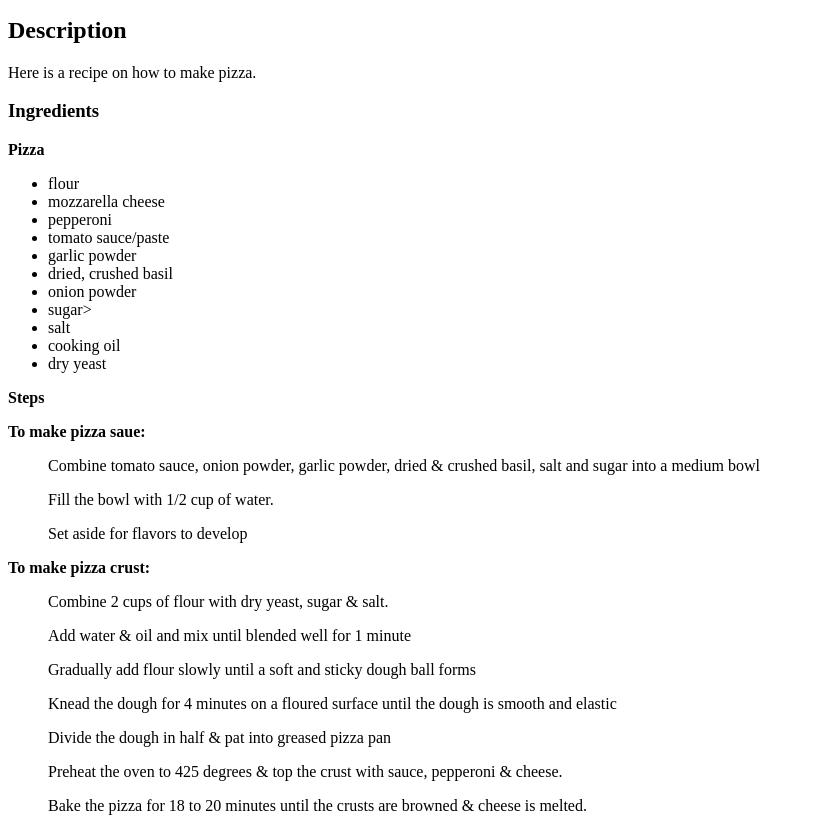
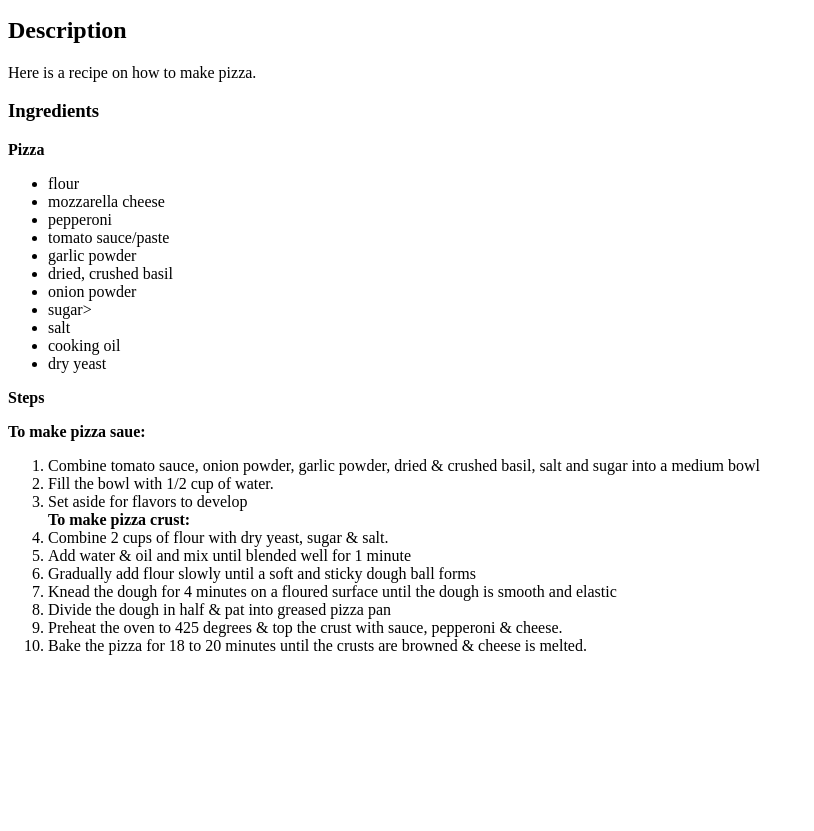
Before and after one commit to TiffanyTL590/odin-recipes, a plain HTML site: page recipes/pizza.html in a window 1280 px wide. Shown: the part 101-932 px from the top of the page, without its empty margins (0-814 px from the left). After the commit the page ends 800 px from the top, so only its background shows below. Drawn offline with Linux system fonts and the light colour scheme.

```diff
--- a/recipes/pizza.html
+++ b/recipes/pizza.html
@@ -31,20 +31,21 @@
         <b>Steps</b>
         <p>
             <b>To make pizza saue:</b>
+            <ol>
+                <li>Combine tomato sauce, onion powder, garlic powder, dried & crushed basil, salt and sugar into a medium bowl</li>
+                <li>Fill the bowl with 1/2 cup of water.</li>
+                <li>Set aside for flavors to develop</li>
 
-            <ol>Combine tomato sauce, onion powder, garlic powder, dried & crushed basil, salt and sugar into a medium bowl</ol>
-            <ol>Fill the bowl with 1/2 cup of water.</ol>
-            <ol>Set aside for flavors to develop</ol>
+                <b>To make pizza crust:</b>
 
-            <b>To make pizza crust:</b>
-
-            <ol>Combine 2 cups of flour with dry yeast, sugar & salt.</ol>
-            <ol>Add water & oil and mix until blended well for 1 minute</ol>
-            <ol>Gradually add flour slowly until a soft and sticky dough ball forms</ol>
-            <ol>Knead the dough for 4 minutes on a floured surface until the dough is smooth and elastic</ol>
-            <ol>Divide the dough in half & pat into greased pizza pan</ol>
-            <ol>Preheat the oven to 425 degrees & top the crust with sauce, pepperoni & cheese.</ol>
-            <ol>Bake the pizza for 18 to 20 minutes until the crusts are browned & cheese is melted.</ol>
+                <li>Combine 2 cups of flour with dry yeast, sugar & salt.</li>
+                <li>Add water & oil and mix until blended well for 1 minute</li>
+                <li>Gradually add flour slowly until a soft and sticky dough ball forms</li>
+                <li>Knead the dough for 4 minutes on a floured surface until the dough is smooth and elastic</li>
+                <li>Divide the dough in half & pat into greased pizza pan</oli>
+                <li>Preheat the oven to 425 degrees & top the crust with sauce, pepperoni & cheese.</li>
+                <li>Bake the pizza for 18 to 20 minutes until the crusts are browned & cheese is melted.</li>
+            </ol>
         </p>
     </p>
 </body>
```
Also changed, not shown: recipes/milkshake.html (added, +38 -0 lines).
